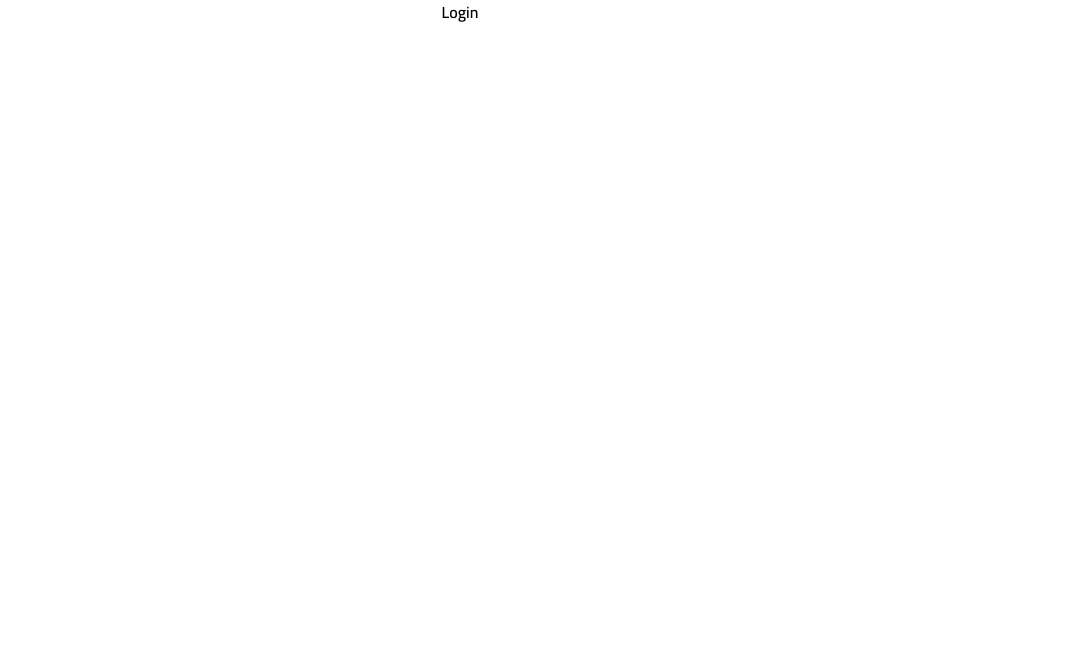
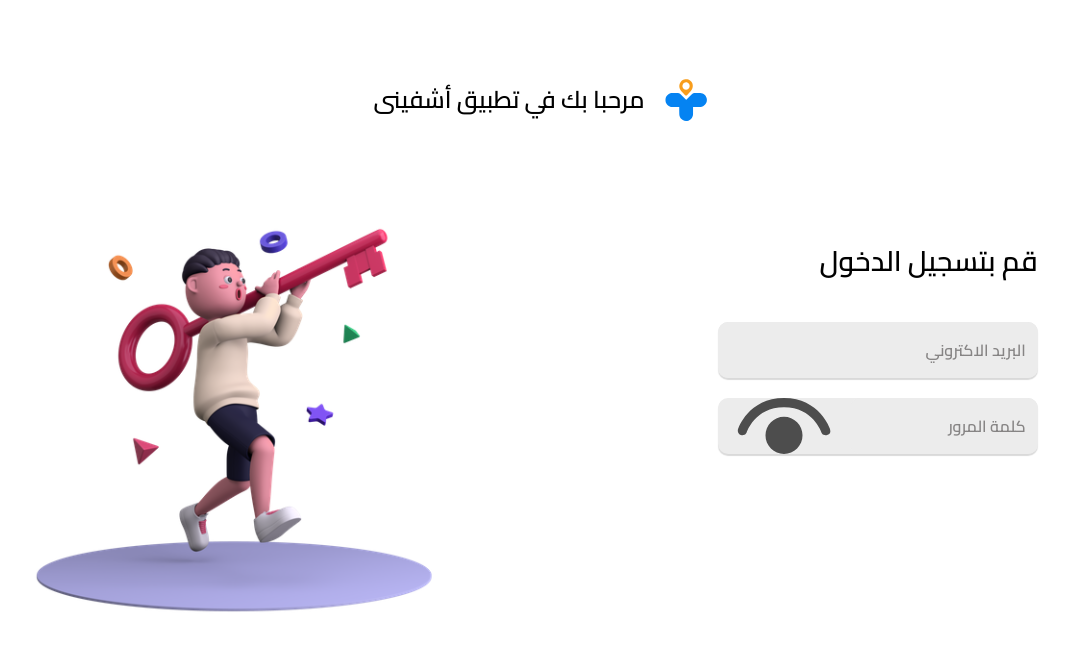
Before and after one commit to KareemBasher/eshfeeny-frontend, a React (Vite) app: page /login in a window 1280 px wide. Shown: the top 650 px of the page, without its empty margins (215-1280 px from the left). Built offline with nearby package versions, Linux system fonts and the light colour scheme.

Commit message:
Created Login page.

```diff
--- a/src/components/pages/Login.jsx
+++ b/src/components/pages/Login.jsx
@@ -1,8 +1,27 @@
 import React from 'react'
+import logo from '../../assets/common/logo.svg'
+import CredentialsInput from '../common/CredentialsInput'
+import LoginVector from '../../assets/common/LoginVector.svg'
 
 const Login = ({ changeLoggedUSer }) => {
   return (
-    <div>Login</div>
+    <div>
+      <div className="flex h-[25vh] items-center justify-center">
+        <img src={logo} className="mx-5 w-[44px]" alt="logo" />
+        <span className="text-[24px]">مرحبا بك في تطبيق أشفينى </span>
+      </div>
+
+      <div className="flex h-[75vh] justify-around">
+        <div className="m-10 w-3/12 flex flex-col">
+          <p className="text-[28px] mb-10 text-right">قم بتسجيل الدخول</p>
+          <CredentialsInput placeHolder={'البريد الاكتروني'} type={'text'} />
+          <CredentialsInput placeHolder={'كلمة المرور'} type={'password'} />
+        </div>
+        <div className="w-4/12">
+          <img src={LoginVector} alt="login vector" />
+        </div>
+      </div>
+    </div>
   )
 }
 
```
